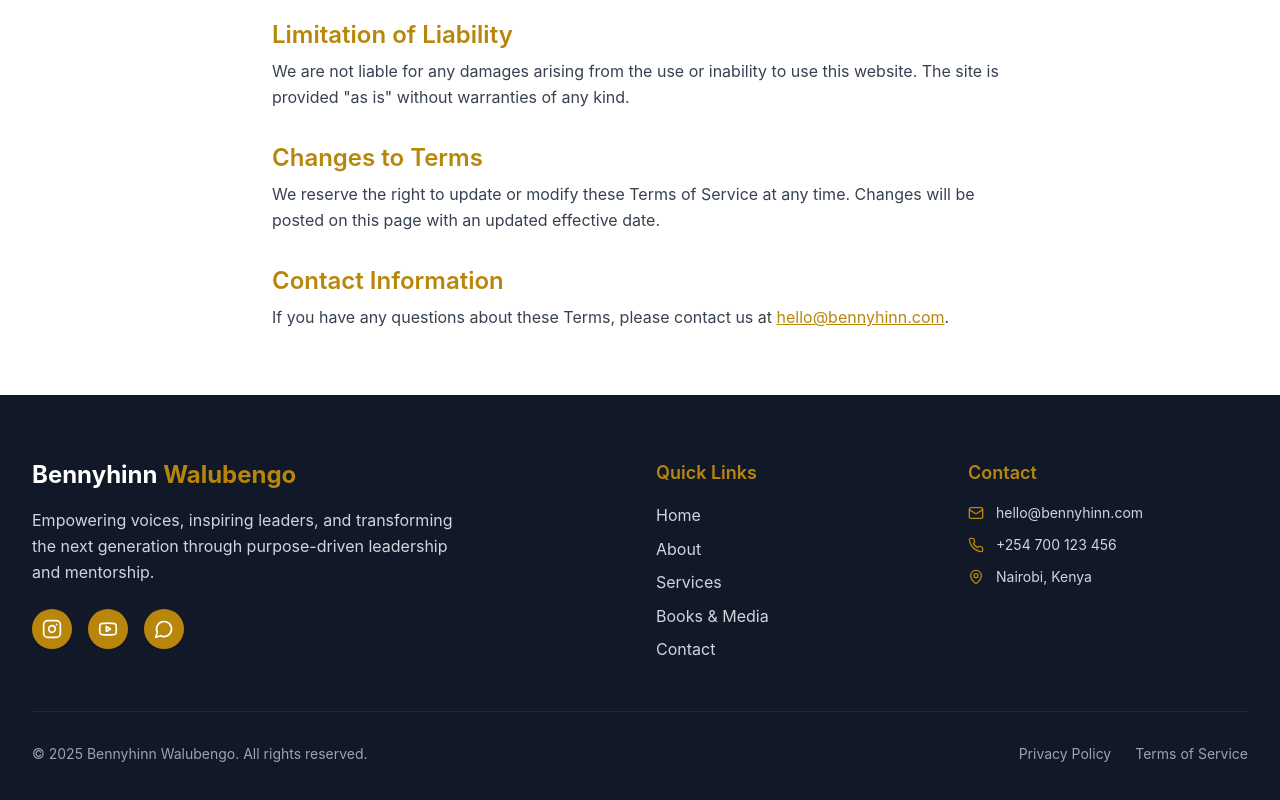
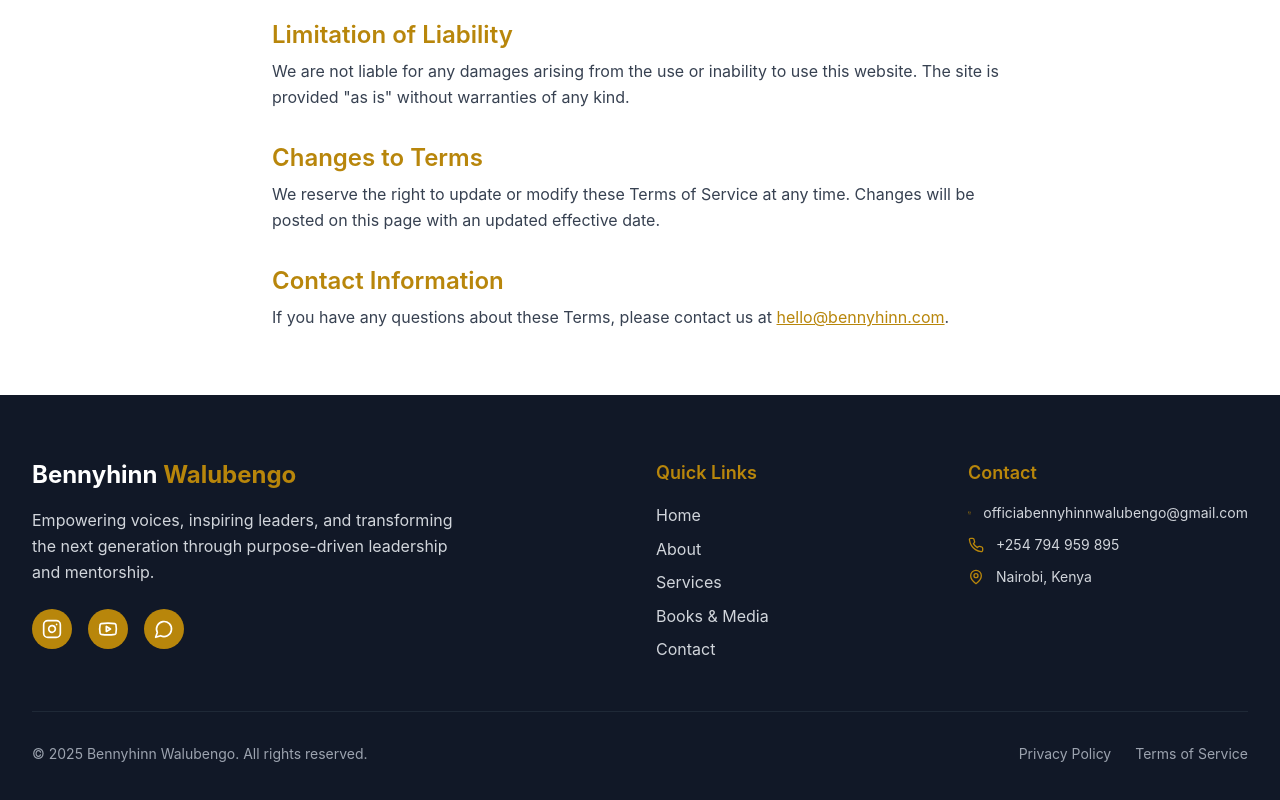
Before and after one commit to Omillo-Charles/Walubengo, a React (Vite) app: page /terms in a window 1280 px wide. Shown: the part 799-1599 px from the top of the page. Built offline with nearby package versions, Linux system fonts and the light colour scheme.

Commit message:
Update the contact details for Benny Hinn

```diff
--- a/src/components/Footer.tsx
+++ b/src/components/Footer.tsx
@@ -90,11 +90,11 @@ const Footer = () => {
             <div className="space-y-3">
               <div className="flex items-center space-x-3">
                 <Mail size={16} className="text-gold-600" />
-                <span className="text-gray-300 text-sm">hello@bennyhinn.com</span>
+                <span className="text-gray-300 text-sm">officiabennyhinnwalubengo@gmail.com</span>
               </div>
               <div className="flex items-center space-x-3">
                 <Phone size={16} className="text-gold-600" />
-                <span className="text-gray-300 text-sm">+254 700 123 456</span>
+                <span className="text-gray-300 text-sm">+254 794 959 895</span>
               </div>
               <div className="flex items-center space-x-3">
                 <MapPin size={16} className="text-gold-600" />
```
